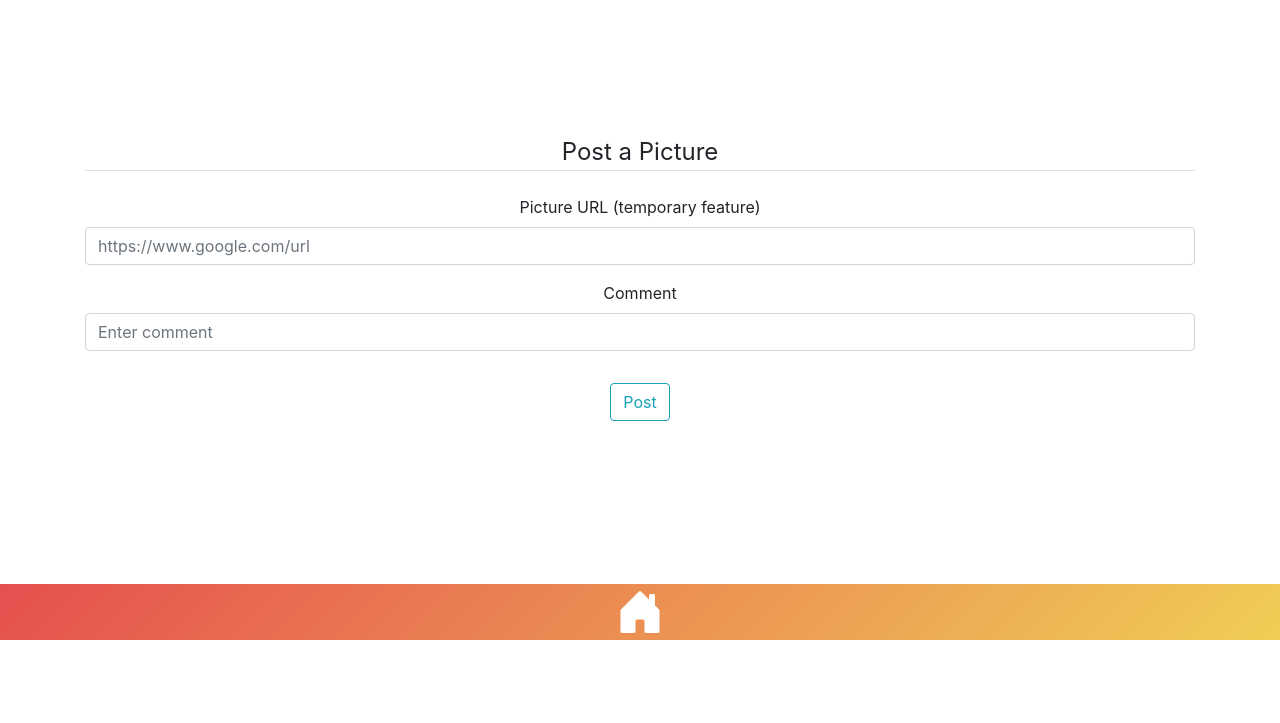
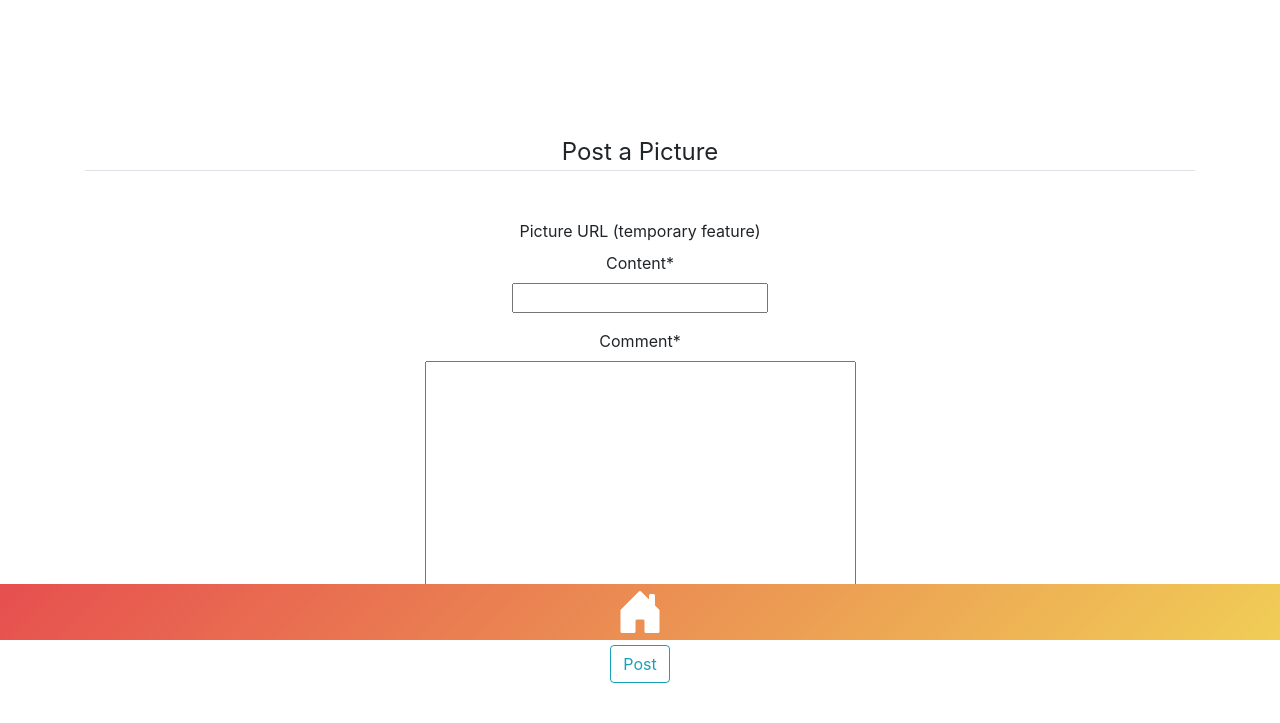
Before and after one commit to Adam1400/Capture, a Django app: page /post/ in a window 1280 px wide. Shown: the part 160-883 px from the top of the page. Before the commit the page ends 800 px from the top, so only its background shows below. Run offline with Django 3.2, Linux system fonts and the light colour scheme; some libraries are stand-ins or nearby versions.

Commit message:
Update post.html

```diff
--- a/capture/post/templates/post/post.html
+++ b/capture/post/templates/post/post.html
@@ -1,25 +1,29 @@
 {% extends "post/base.html" %}
+{% load crispy_forms_tags %}
 {% block content %}
-    <form method="POST" class="post-form" style="position:relative; top:0px">
+    <form method="POST" action="" class="post-form">
         {% csrf_token %}
-
         <fieldset class="form-group">
             <legend class="border-bottom mb-4">Post a Picture</legend>
-
+            <br>
             <div class="form-group">
                 <label for="content">Picture URL (temporary feature)</label>
-                <input type="URL" class="form-control" id="content" placeholder="https://www.google.com/url">
+                {{ form.content|as_crispy_field}}
             </div>
 
             <div class="form-group">
-                <label for="comment">Comment</label>
-                <input type="text" class="form-control" id="comment" aria-describedby="emailHelp" placeholder="Enter comment">
+
+                {{ form.comment|as_crispy_field }}
             </div>
-
         </fieldset>
         <div class="form-group">
-            <button class="btn btn-outline-info" type="submit">Post</button>
+            <button class="btn btn-outline-info" name="postButton"  type="submit" value="Post" >Post</button>
         </div>
     </form>
+    <br>
+    <br>
+    <br>
+    <br>
+
 
 {% endblock content %}
```
